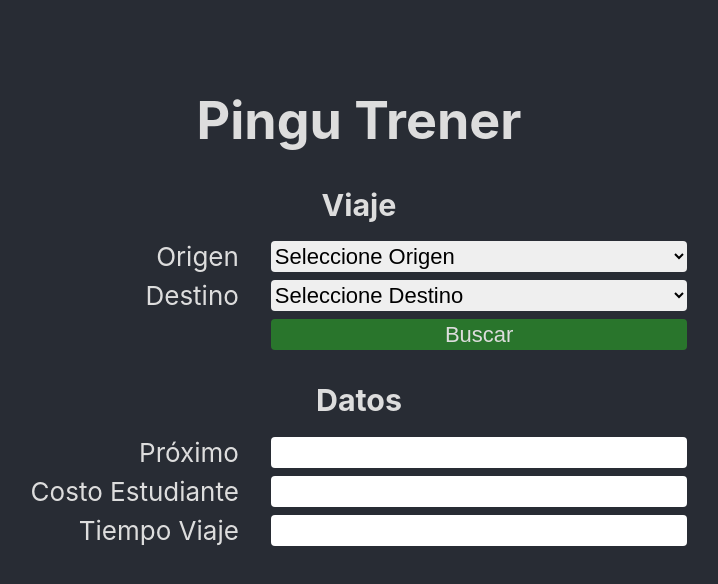
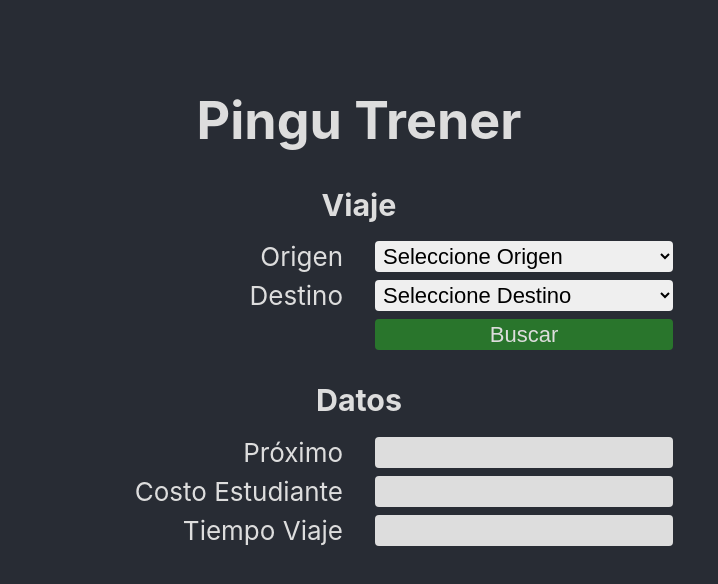
Before and after one commit to pinguinosod/pingu-trener, a React (Create React App) app: page / in a window 1280 px wide. Shown: the top 584 px of the page, without its empty margins (281-999 px from the left). Built offline with nearby package versions, Linux system fonts and the light colour scheme.

Commit message:
Implement request to api

```diff
--- a/package.json
+++ b/package.json
@@ -3,9 +3,13 @@
   "version": "0.1.0",
   "private": true,
   "dependencies": {
+    "@fortawesome/fontawesome-svg-core": "^1.2.28",
+    "@fortawesome/free-solid-svg-icons": "^5.13.0",
+    "@fortawesome/react-fontawesome": "^0.1.10",
     "@testing-library/jest-dom": "^4.2.4",
     "@testing-library/react": "^9.5.0",
     "@testing-library/user-event": "^7.2.1",
+    "axios": "^0.19.2",
     "react": "^16.13.1",
     "react-dom": "^16.13.1",
     "react-scripts": "3.4.1"
--- a/src/App.js
+++ b/src/App.js
@@ -2,21 +2,31 @@ import React, { useState } from 'react';
 import './App.css';
 import Input from './components/Input';
 import Result from './components/Result';
+import axios from 'axios';
 
 function App() {
   const [state, setState] = useState({
-    nextTrain: { timeToNextTrain: "", cost: "", travelDuration: "" }
+    nextTrain: { timeToNextTrain: "", cost: "", travelDuration: "" },
+    loading: false
   });
 
   const getNextTrain = (origin, destination) => {
-    const randResponses = [
-      { timeToNextTrain: "14 Minutos", cost: "$182", travelDuration: "20 Minutos" },
-      { timeToNextTrain: "10 Minutos", cost: "$132", travelDuration: "7 Minutos" },
-      { timeToNextTrain: "5 Minutos", cost: "$152", travelDuration: "15 Minutos" },
-      { timeToNextTrain: "28 Minutos", cost: "$162", travelDuration: "17 Minutos" }
-    ]
-    const nextTrain = randResponses[Math.floor(Math.random() * randResponses.length)]
-    setState(() => ({ nextTrain: nextTrain }))
+    setState(() => ({
+      loading: true,
+      nextTrain: { timeToNextTrain: "", cost: "", travelDuration: "" }
+    }));
+
+    axios.get('https://phpinguino.herokuapp.com/pingu-trener-api/next/', {
+      params: { origin, destination }
+    }).then(response => {
+      setState(() => ({ loading: false, nextTrain: response.data }))
+    }).catch(error => {
+      alert(error);
+      setState(() => ({
+        loading: false,
+        nextTrain: { timeToNextTrain: "", cost: "", travelDuration: "" }
+      }));
+    });
   }
 
   return (
@@ -25,7 +35,7 @@ function App() {
         <h1>Pingu Trener</h1>
       </header>
       <main>
-        <Input getNextTrain={getNextTrain} />
+        <Input getNextTrain={getNextTrain} loading={state.loading} />
         <Result nextTrain={state.nextTrain} />
       </main>
     </div>
--- a/src/components/Input.css
+++ b/src/components/Input.css
@@ -1,6 +1,6 @@
 .travel-input {
   display: grid;
-  grid-template-columns: 1fr 2fr;
+  grid-template-columns: 1fr 1fr;
   grid-template-rows: 3fr 2fr 2fr 2fr;
   column-gap: 32px;
   row-gap: 8px;
@@ -24,6 +24,7 @@
   border-radius: 4px;
   cursor: pointer;
   border: none;
+  padding-left: 4px;
 }
 
 .travel-input > button {
--- a/src/components/Input.js
+++ b/src/components/Input.js
@@ -1,9 +1,12 @@
-import React from 'react';
+import React, { useState } from 'react';
 import './Input.css';
 import stations from './../data/stations';
+import { FontAwesomeIcon } from '@fortawesome/react-fontawesome'
+import { faSpinner } from '@fortawesome/free-solid-svg-icons'
 
 function Input(props) {
-  const { getNextTrain } = props;
+  const { getNextTrain, loading } = props;
+  const [state, setState] = useState({ origin: "", destination: "" });
 
   const stationOptionList = () => {
     return stations.map(estacion => {
@@ -11,20 +14,46 @@ function Input(props) {
     })
   }
 
+  const selectOrigin = (event) => {
+    const newOrigin = event.target.value;
+    setState((prevState) => ({ origin: newOrigin, destination: prevState.destination }));
+  }
+
+  const selectDestination = (event) => {
+    const newDestination = event.target.value;
+    setState((prevState) => ({ origin: prevState.origin, destination: newDestination }));
+  }
+
+  const searchButtonText = (loading) => {
+    return loading ? <FontAwesomeIcon icon={faSpinner} spin /> : "Buscar";
+  }
+
   return (
     <div className="travel-input">
       <h3>Viaje</h3>
+
       <label htmlFor="origen">Origen</label>
-      <select name="origen" defaultValue="">
+      <select name="origen"
+        value={state.origin}
+        onChange={selectOrigin}
+        disabled={loading}>
         <option value="">Seleccione Origen</option>
         {stationOptionList()}
       </select>
+
       <label htmlFor="destino">Destino</label>
-      <select name="destino" defaultValue="">
+      <select name="destino"
+        value={state.destination}
+        onChange={selectDestination}
+        disabled={loading}>
         <option value="">Seleccione Destino</option>
         {stationOptionList()}
       </select>
-      <button onClick={() => getNextTrain()}>Buscar</button>
+
+      <button onClick={() => getNextTrain(state.origin, state.destination)}
+        disabled={loading}>
+        {searchButtonText(loading)}
+      </button>
     </div>
   );
 }
--- a/src/components/Result.css
+++ b/src/components/Result.css
@@ -1,6 +1,6 @@
 .travel-result {
   display: grid;
-  grid-template-columns: 1fr 2fr;
+  grid-template-columns: 1fr 1fr;
   grid-template-rows: 3fr 2fr 2fr 2fr;
   column-gap: 32px;
   row-gap: 8px;
@@ -25,4 +25,5 @@
   border-radius: 4px;
   border: none;
   padding-left: 8px;
+  background-color: #ddd;
 }
```
Also changed, not shown: 1 other file (tests, documents, lock files or other folders).
